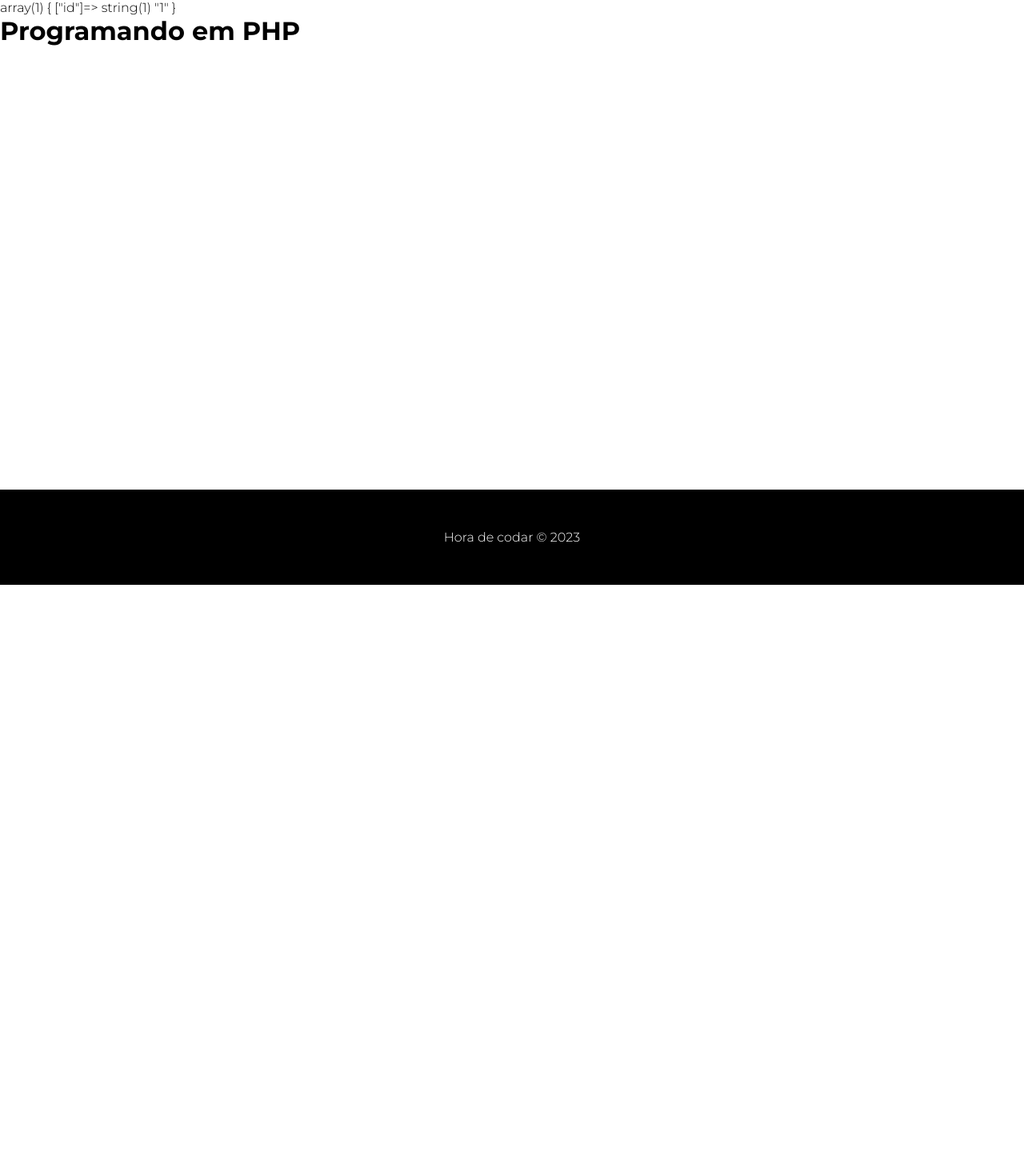
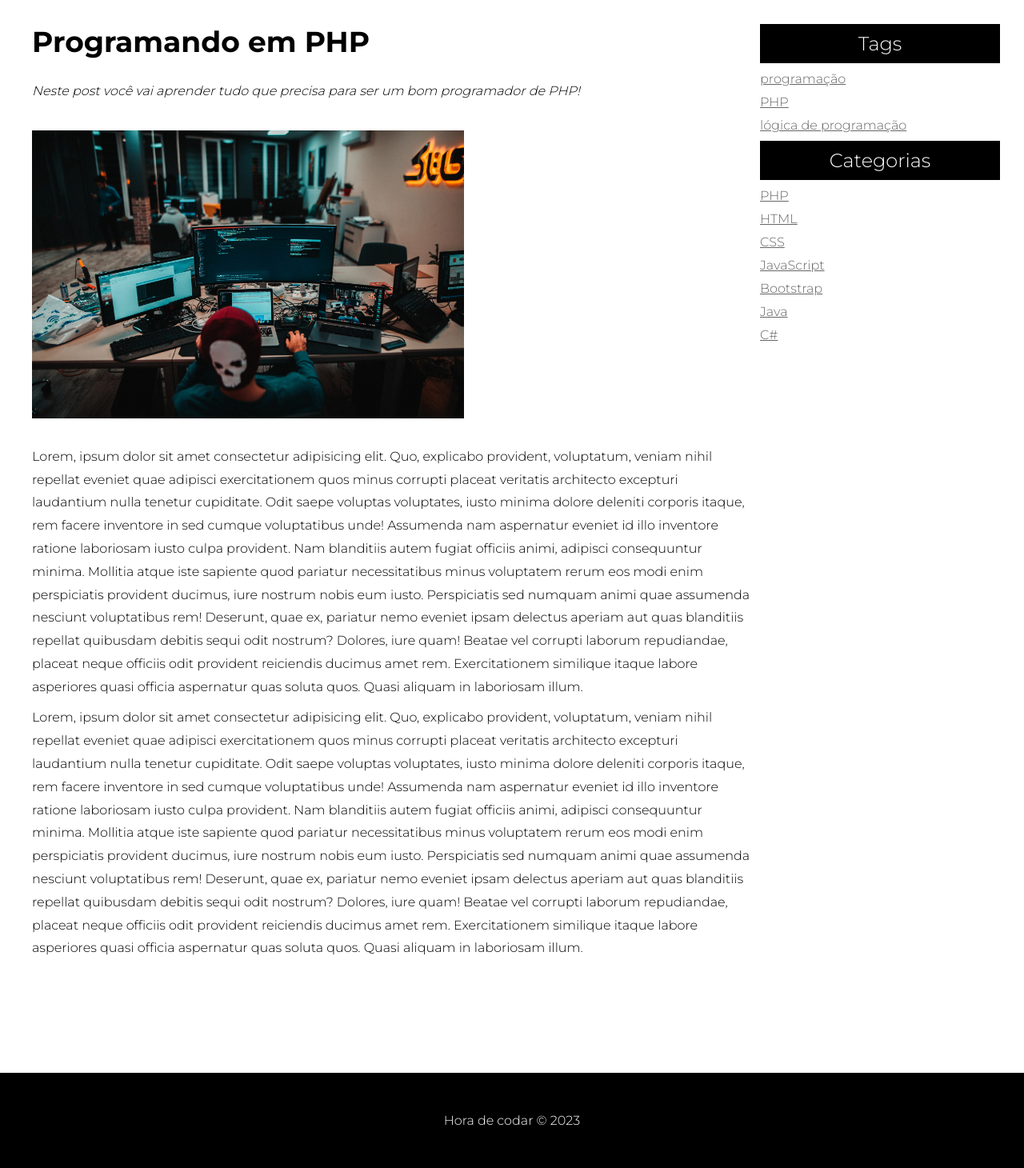
Before and after one commit to maurokrugerjr/projetoBlogProgramacao, a PHP site: page //post.php?id=1 in a window 1280 px wide. Shown: the part 69-1529 px from the top of the page at 80% size. Before the commit the page ends 800 px from the top, so only its background shows below. Run offline with PHP 8.4, Linux system fonts and the light colour scheme.

Commit message:
Termina template post individual

```diff
--- a/post.php
+++ b/post.php
@@ -2,7 +2,6 @@
 include_once('template/header.php');
 include_once('data/posts.php');
 include_once('data/categories.php');
-var_dump($_GET);
 if (isset($_GET['id'])){
     $postId = intval($_GET['id']);
 
@@ -14,7 +13,39 @@ if (isset($_GET['id'])){
 }
 ?>
 
-<h1><?= $currentPostId['title'] ?></h1>
+<main id="post-container">
+    <div class="content-container">
+        <h1 id="main-title"><?= $currentPostId['title'] ?></h1>
+        <p id="post-description"><?= $currentPostId['description'] ?></p>
+        <div class="img-container">
+            <img src="<?= $BASE_URL ?>/img/<?= $currentPostId['img'] ?>" alt="<?= $currentPostId['title'] ?>">
+        </div>
+        <p class="post-content">Lorem, ipsum dolor sit amet consectetur adipisicing elit. Quo, explicabo provident, voluptatum, veniam nihil repellat eveniet quae adipisci exercitationem quos minus corrupti placeat veritatis architecto excepturi laudantium nulla tenetur cupiditate.
+            Odit saepe voluptas voluptates, iusto minima dolore deleniti corporis itaque, rem facere inventore in sed cumque voluptatibus unde! Assumenda nam aspernatur eveniet id illo inventore ratione laboriosam iusto culpa provident.
+            Nam blanditiis autem fugiat officiis animi, adipisci consequuntur minima. Mollitia atque iste sapiente quod pariatur necessitatibus minus voluptatem rerum eos modi enim perspiciatis provident ducimus, iure nostrum nobis eum iusto.
+            Perspiciatis sed numquam animi quae assumenda nesciunt voluptatibus rem! Deserunt, quae ex, pariatur nemo eveniet ipsam delectus aperiam aut quas blanditiis repellat quibusdam debitis sequi odit nostrum? Dolores, iure quam!
+            Beatae vel corrupti laborum repudiandae, placeat neque officiis odit provident reiciendis ducimus amet rem. Exercitationem similique itaque labore asperiores quasi officia aspernatur quas soluta quos. Quasi aliquam in laboriosam illum.</p>
+        <p class="post-content">Lorem, ipsum dolor sit amet consectetur adipisicing elit. Quo, explicabo provident, voluptatum, veniam nihil repellat eveniet quae adipisci exercitationem quos minus corrupti placeat veritatis architecto excepturi laudantium nulla tenetur cupiditate.
+            Odit saepe voluptas voluptates, iusto minima dolore deleniti corporis itaque, rem facere inventore in sed cumque voluptatibus unde! Assumenda nam aspernatur eveniet id illo inventore ratione laboriosam iusto culpa provident.
+            Nam blanditiis autem fugiat officiis animi, adipisci consequuntur minima. Mollitia atque iste sapiente quod pariatur necessitatibus minus voluptatem rerum eos modi enim perspiciatis provident ducimus, iure nostrum nobis eum iusto.
+            Perspiciatis sed numquam animi quae assumenda nesciunt voluptatibus rem! Deserunt, quae ex, pariatur nemo eveniet ipsam delectus aperiam aut quas blanditiis repellat quibusdam debitis sequi odit nostrum? Dolores, iure quam!
+            Beatae vel corrupti laborum repudiandae, placeat neque officiis odit provident reiciendis ducimus amet rem. Exercitationem similique itaque labore asperiores quasi officia aspernatur quas soluta quos. Quasi aliquam in laboriosam illum.</p>
+    </div>
+    <aside id="nav-container">
+        <h3 id="tags-title">Tags</h3>
+        <ul id="tag-list">
+            <?php foreach($currentPostId['tags'] as $tag): ?>
+                <li><a href="#"><?= $tag ?></a></li>
+            <?php endforeach; ?>
+        </ul>
+        <h3 id="categories-title">Categorias</h3>
+        <ul id="categories-list">
+            <?php foreach($categories as $category): ?>
+                <li><a href="#"><?= $category ?></a></li>
+            <?php endforeach; ?>
+        </ul>
+    </aside>
+</main>
 
 <?php
 include_once('template/footer.php')
```
